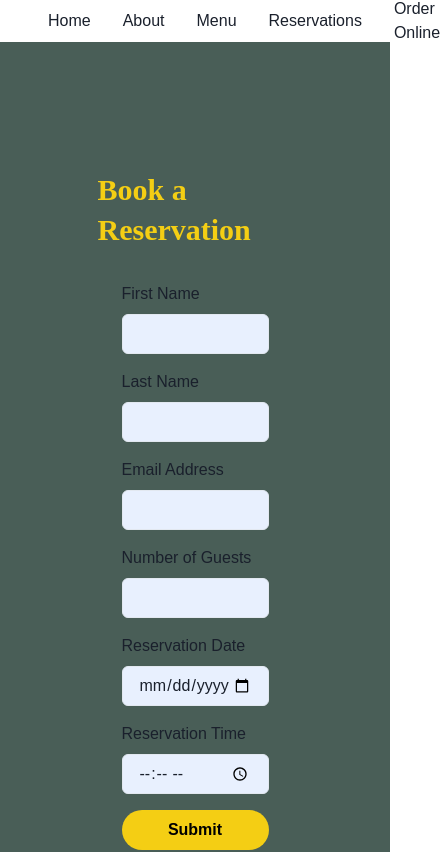
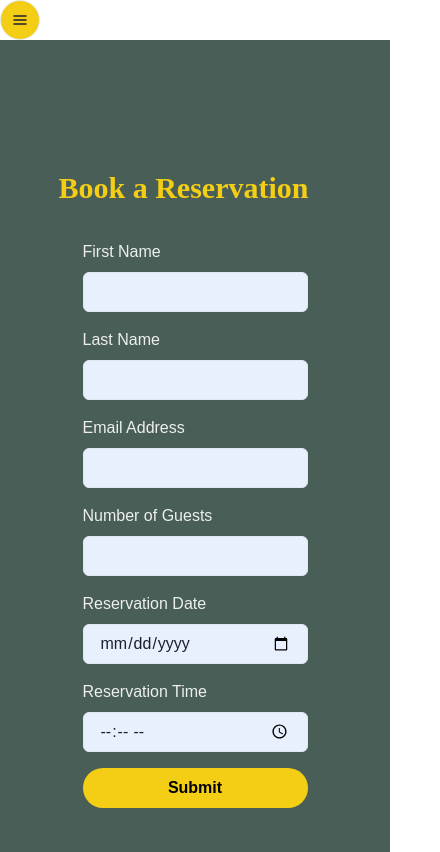
Before and after one commit to dpaez16/Little-Lemon-Capstone-Project, a React (Create React App) app: page /reservations in a window 390 px wide. Shown: the top 852 px of the page, 440 px wide, since content can reach past the window. Built offline with nearby package versions, Linux system fonts and the light colour scheme.

Commit message:
navbar is responsive

```diff
--- a/src/components/navbar/Navbar.css
+++ b/src/components/navbar/Navbar.css
@@ -1,4 +1,15 @@
-nav {
+@media (max-width: 1023px) {
+    .Navbar > img {
+        display: none;
+    }
+
+    .Navbar > a {
+        display: none;
+    }
+}
+
+@media (min-width: 1024px) {
+    .Navbar {
         display: flex;
         justify-content: space-between;
         align-items: center;
@@ -7,22 +18,23 @@ nav {
         height: 5%;
     }
 
-nav > * {
+    .Navbar > * {
         margin: 0 1rem;
     }
 
-nav > a:last-child {
-    margin-right: 5rem;
-}
-
-nav > a:hover {
-    text-decoration: underline solid #F4CE14 3px;
-}
-
-nav > img {
+    .Navbar > img {
         height: 100%;
         object-fit: cover;
         overflow: hidden;
         padding-top: 5px;
         padding-bottom: 5px;
     }
+
+    .HamburgerMenu {
+        display: none;
+    }
+}
+
+.Navbar > a:hover {
+    text-decoration: underline solid #F4CE14 3px;
+}
--- a/src/components/navbar/Navbar.js
+++ b/src/components/navbar/Navbar.js
@@ -1,16 +1,18 @@
 import { Link } from 'react-router-dom';
+import HamburgerMenu from './hamburgerMenu/HamburgerMenu';
 import LittleLemonLogo from '../../assets/little_lemon_logo.jpg';
 import './Navbar.css';
 
 export default function Navbar() {
     return (
-        <nav>
+        <nav className='Navbar'>
             <img src={LittleLemonLogo} alt='Little Lemon Logo' />
             <Link to='/'>Home</Link>
             <Link to='/'>About</Link>
             <Link to='/'>Menu</Link>
             <Link to='/reservations'>Reservations</Link>
             <Link to='/'>Order Online</Link>
+            <HamburgerMenu />
         </nav>
     );
 };
--- /dev/null
+++ b/src/components/navbar/hamburgerMenu/HamburgerMenu.js
@@ -0,0 +1,29 @@
+import {
+    Menu,
+    MenuButton,
+    MenuList,
+    MenuItem,
+    IconButton,
+  } from '@chakra-ui/react'
+import { HamburgerIcon } from '@chakra-ui/icons';
+
+export default function HamburgerMenu(props) {
+    const { children } = props;
+    return (
+        <nav className='HamburgerMenu'>
+        <Menu>
+            <MenuButton
+                as={IconButton}
+                aria-label='Options'
+                icon={<HamburgerIcon />}
+                variant='outline'
+            />
+            <MenuList>
+                <MenuItem>
+                    New Tab
+                </MenuItem>
+            </MenuList>
+        </Menu>
+        </nav>
+    );
+}
--- a/src/components/pages/home/restaurantIntroduction/RestaurantIntroduction.js
+++ b/src/components/pages/home/restaurantIntroduction/RestaurantIntroduction.js
@@ -1,5 +1,6 @@
 import ServingFoodImg from '../../../../assets/serving_food.jpg';
 import { Button, Heading, Text, Image, Stack } from '@chakra-ui/react';
+import { Link } from 'react-router-dom';
 import './RestaurantIntroduction.css';
 
 export default function RestaurantIntroduction() {
@@ -13,7 +14,7 @@ export default function RestaurantIntroduction() {
                     focused on traditional recipes served with a modern twist.
                 </Text>
                 <Button maxW='fit-content'>
-                    Reserve a Table
+                    <Link to='/reservations'>Reserve a Table</Link>
                 </Button>
             </Stack>
             <Image  src={ServingFoodImg}
--- a/src/components/pages/reservations/Reservations.css
+++ b/src/components/pages/reservations/Reservations.css
@@ -1,8 +1,8 @@
 .ReservationsPage {
     background-color: #495E57;
     width: 100%;
-    padding-left: 25% !important;
-    padding-right: 25% !important;
+    padding-left: 15% !important;
+    padding-right: 15% !important;
 }
 
 .ReservationsPage input {
@@ -12,3 +12,7 @@
 .ReservationsPage_SubmitButton {
     color: black !important;
 }
+
+.ReservationsPage label {
+    color: #EDEFEE !important;
+}
```
Lines whose indentation alone changed are shown as unchanged.
